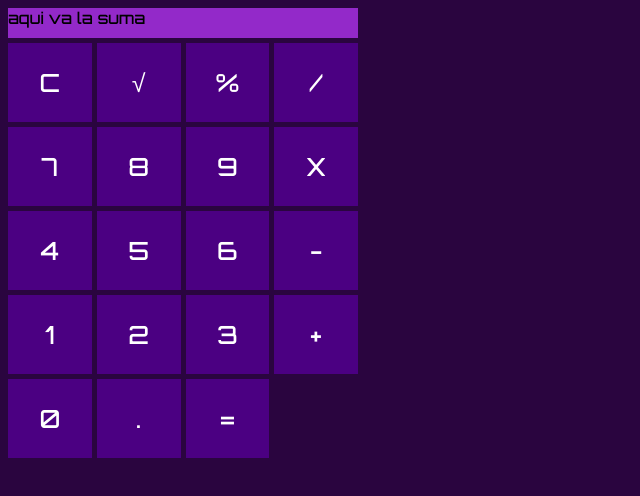
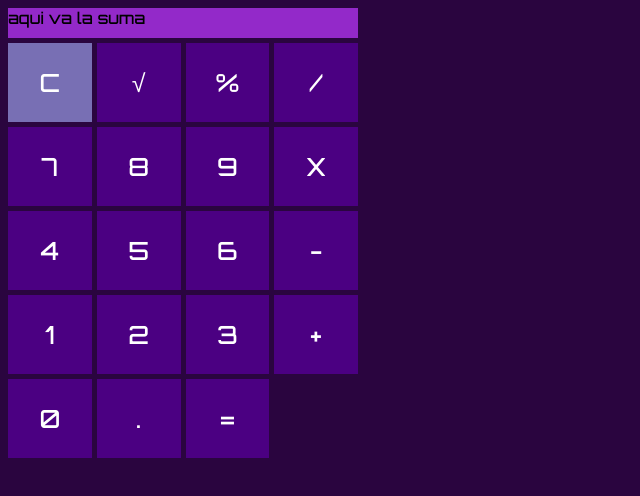
Before and after one commit to Marcos-Monjes/Calculadora-tp2-PP, a plain HTML site: page Index.html in a window 1280 px wide. In both pictures the pointer is over the element 49 px from the left and 82 px from the top of the page. Shown: the whole page, without its empty margins (0-640 px from the left). Drawn offline with Linux system fonts and the light colour scheme.

Commit message:
Se añadío color y cursor:pointer a los botones de la calculadora en el archivo styles.css

```diff
--- a/CSS/styles.css
+++ b/CSS/styles.css
@@ -30,5 +30,9 @@ body{
     display: flex;
     justify-content: center;
     align-items: center;
+}
 
+.contenedor .botones:hover{
+    background-color: rgb(120, 111, 180);
+    cursor: pointer;
 }
```
